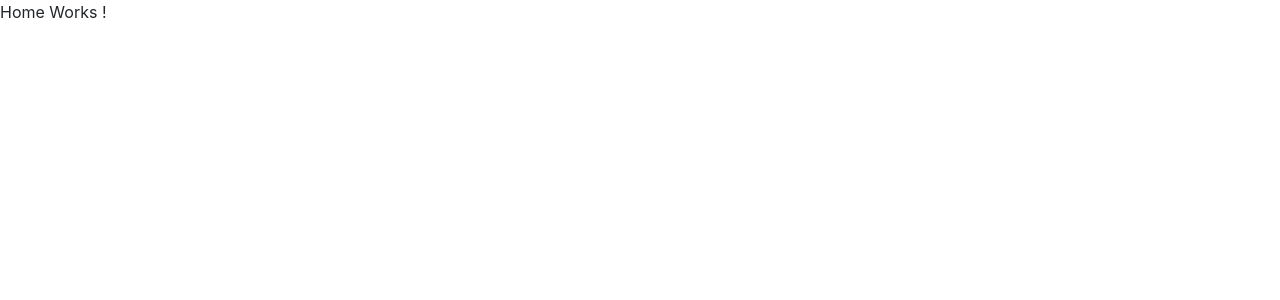
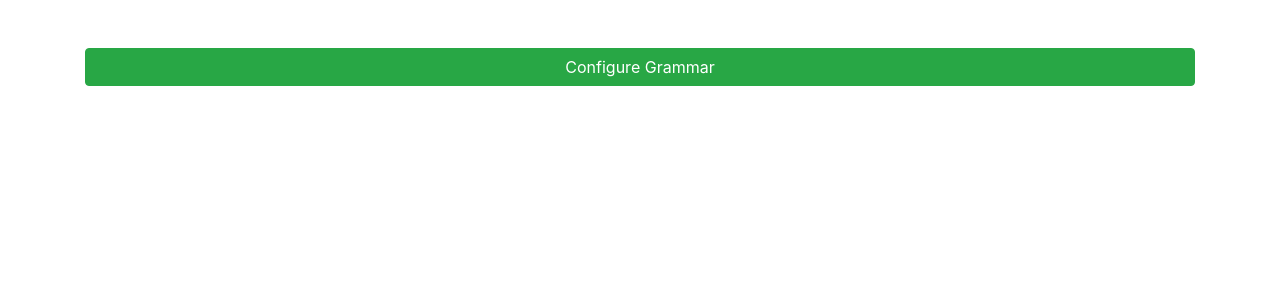
Before and after one commit to rht48/context-free-grammar, an Angular app: page /home in a window 1280 px wide. Shown: the top 300 px of the page. Built offline with nearby package versions, Linux system fonts and the light colour scheme.

Commit message:
Add modal

```diff
--- a/src/app/pages/home/config-grammar/config-grammar.component.html
+++ b/src/app/pages/home/config-grammar/config-grammar.component.html
@@ -1 +1,14 @@
-<p>config-grammar works!</p>
+<div class="container mt-5">
+    <button type="button" class="btn btn-success btn-block" (click)="openModal(configGrammar)">Configure Grammar</button>
+</div>
+
+<ng-template #configGrammar>
+    <!-- Title -->
+    <div class="modal-header">
+        <h4 class="modal-title pull-left">Configuration</h4>
+        <!-- The x that closes the modal -->
+        <button type="button" class="close pull-right" aria-label="Close" (click)="modalRef.hide()">
+            <span aria-hidden="true">&times;</span>
+        </button>
+    </div>
+</ng-template>
--- a/src/app/pages/home/config-grammar/config-grammar.component.ts
+++ b/src/app/pages/home/config-grammar/config-grammar.component.ts
@@ -1,4 +1,5 @@
-import { Component, OnInit } from '@angular/core';
+import { Component, OnInit, TemplateRef } from '@angular/core';
+import { BsModalRef, BsModalService } from 'ngx-bootstrap/modal';
 
 @Component({
   selector: 'app-config-grammar',
@@ -7,9 +8,16 @@ import { Component, OnInit } from '@angular/core';
 })
 export class ConfigGrammarComponent implements OnInit {
 
-  constructor() { }
+  // Used for showing the modal
+  modalRef!: BsModalRef;
+
+  constructor(private modalService: BsModalService) { }
 
   ngOnInit(): void {
   }
 
+  openModal(template: TemplateRef<any>): void {
+    // Show the modal
+    this.modalRef = this.modalService.show(template);
+  }
 }
--- a/src/app/pages/home/home.module.ts
+++ b/src/app/pages/home/home.module.ts
@@ -4,11 +4,15 @@ import { HomeRoutingModule } from './home.routing.module';
 import { HomePage } from './home.page';
 import { FormsModule, ReactiveFormsModule } from '@angular/forms';
 import { ConfigGrammarComponent } from './config-grammar/config-grammar.component';
+import { ModalModule } from 'ngx-bootstrap/modal';
+import { BsDropdownModule } from 'ngx-bootstrap/dropdown';
 
 @NgModule({
   imports: [
     CommonModule,
     HomeRoutingModule,
+    ModalModule.forRoot(),
+    BsDropdownModule.forRoot(),
     FormsModule,
     ReactiveFormsModule
   ],
--- a/src/app/pages/home/home.page.html
+++ b/src/app/pages/home/home.page.html
@@ -1 +1 @@
-<p>Home Works !</p>
+<app-config-grammar></app-config-grammar>
```
